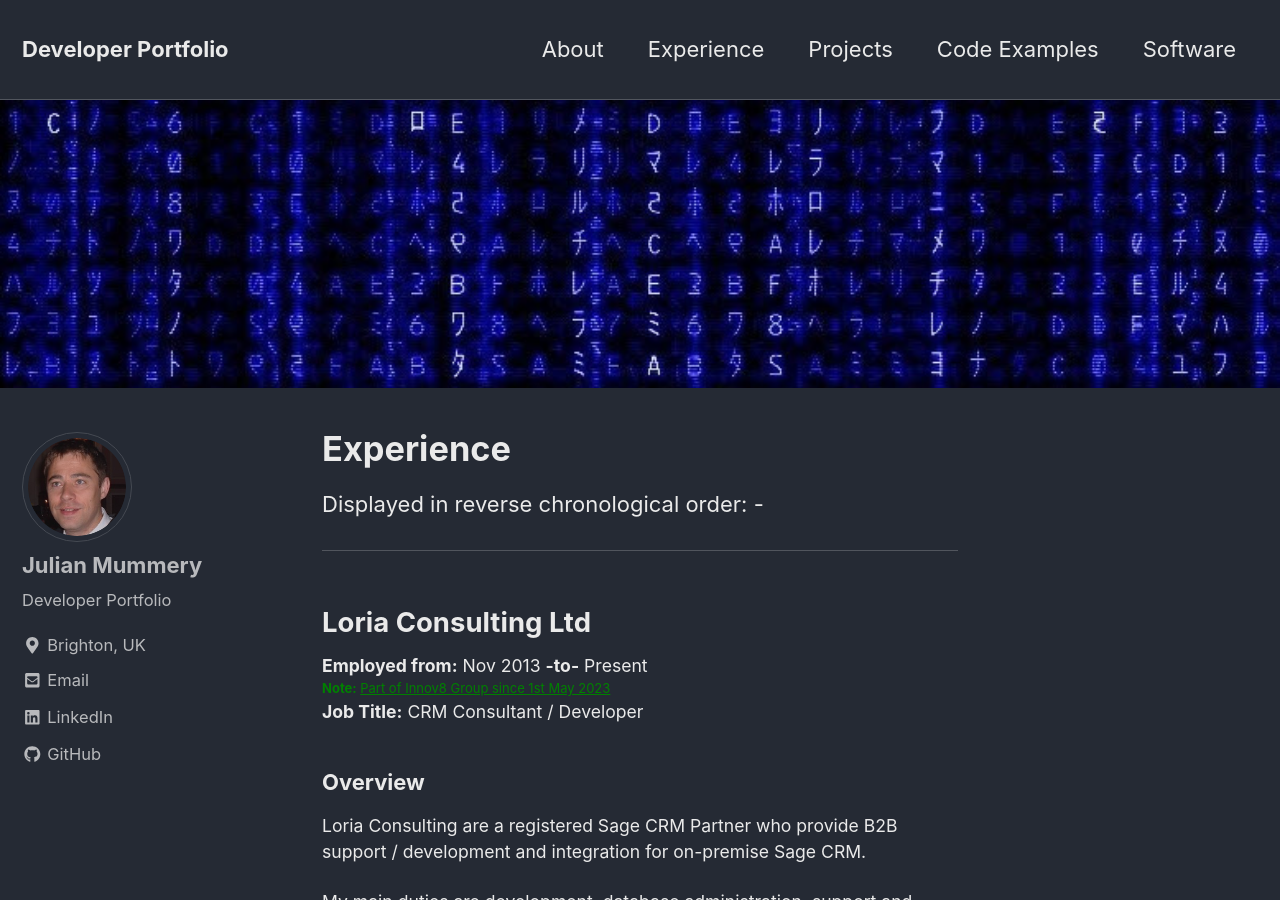
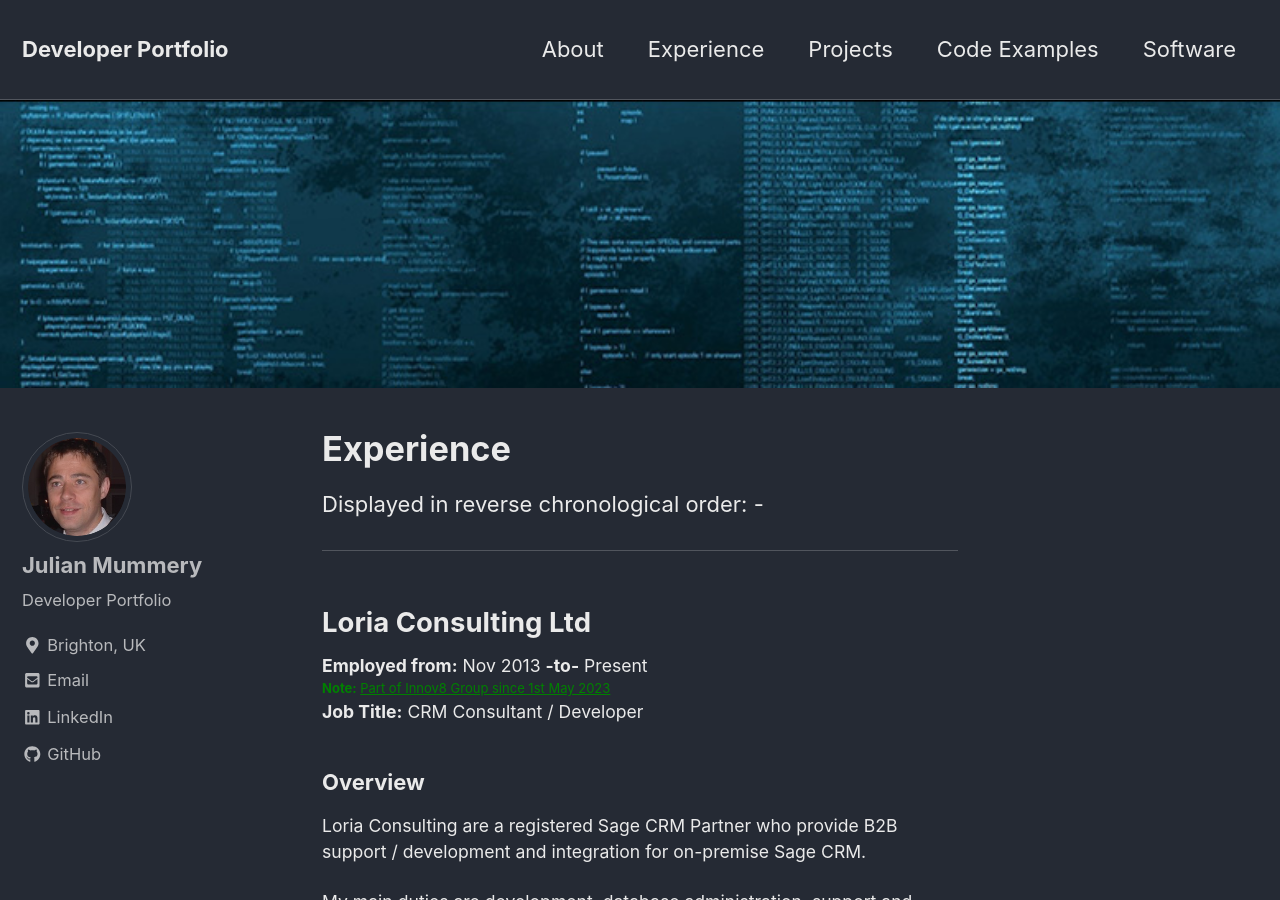
Before and after one commit to julianmummery/julianmummery.github.io, a Jekyll site: the page built from _pages/experience.md, in a window 1280 px wide and 900 px high. Built offline with Jekyll 4.4.1, drawn with Linux system fonts in a browser that asks for light colours; nearby versions of some CDN libraries.

Commit message:
Update experience.md

```diff
--- a/_pages/experience.md
+++ b/_pages/experience.md
@@ -4,7 +4,7 @@
 title: "Experience"
 author_profile: true
 header:
-   image: "/assets/images/header-background.jpg"
+   image: "/assets/images/coding-experience-background.jpg"
 ---
 
 Displayed in reverse chronological order: -
```
